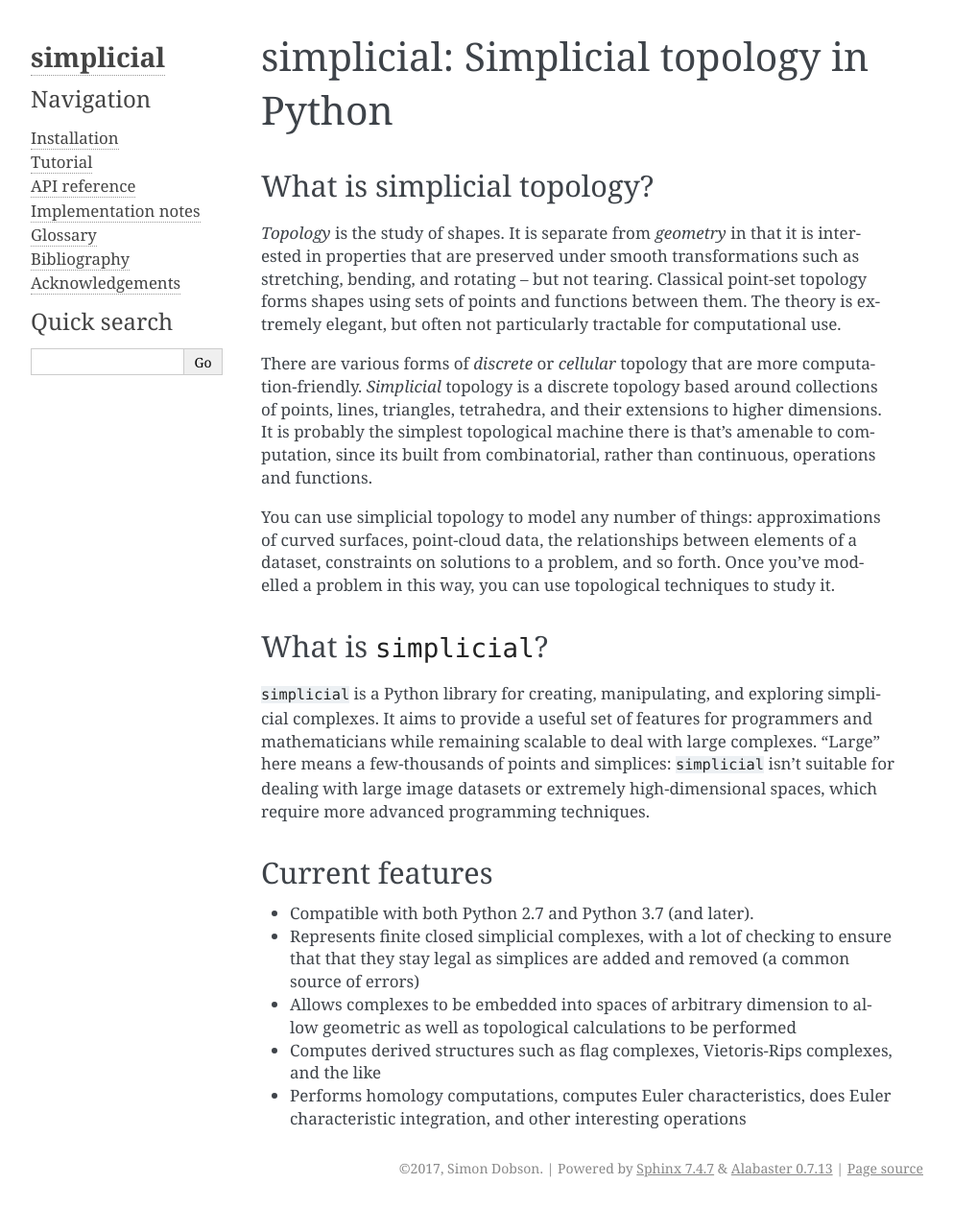
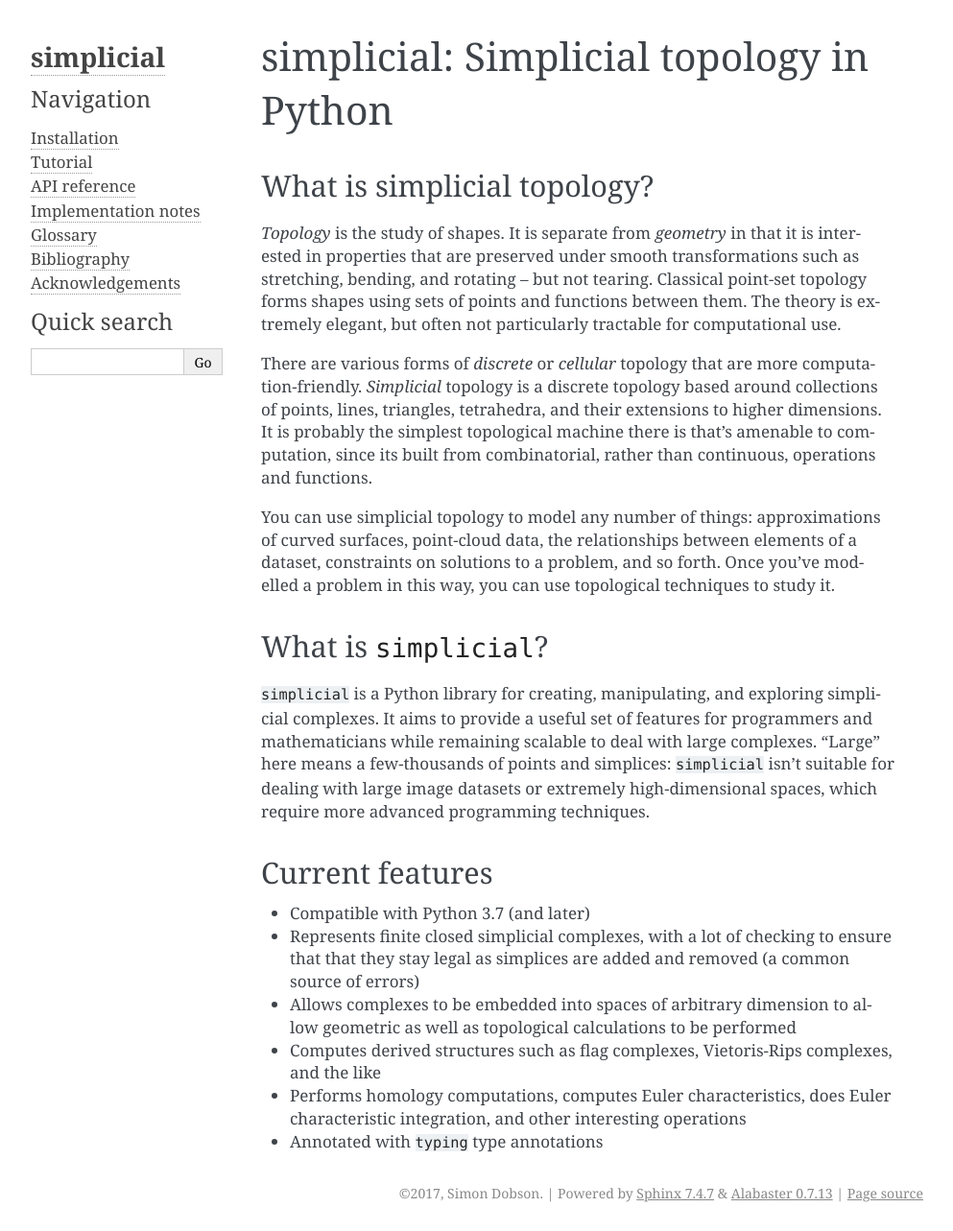
Before and after one commit to simoninireland/simplicial, a Sphinx documentation site: the page built from doc/index.rst, in a window 1280 px wide. Shown: the whole page at 96% size, without its empty margins (148-1141 px from the left). Built offline with Sphinx 7.4.7, drawn with Linux system fonts in a browser that asks for light colours; before the commit the page ends 1257 px from its top, so only the background shows below that.

Commit message:
Added types as a feature

```diff
--- a/doc/index.rst
+++ b/doc/index.rst
@@ -9,50 +9,55 @@ simplicial: Simplicial topology in Python
 What is simplicial topology?
 ----------------------------
 
-*Topology* is the study of shapes. It is separate from *geometry* in that it is interested
-in properties that are preserved under smooth transformations such as stretching,
-bending, and rotating -- but not tearing. Classical point-set topology forms shapes using
-sets of points and functions between them.  The theory is extremely elegant, but often
-not particularly tractable for computational use.
+*Topology* is the study of shapes. It is separate from *geometry* in
+that it is interested in properties that are preserved under smooth
+transformations such as stretching, bending, and rotating -- but not
+tearing. Classical point-set topology forms shapes using sets of
+points and functions between them.  The theory is extremely elegant,
+but often not particularly tractable for computational use.
 
-There are various forms of *discrete* or *cellular* topology that are more computation-friendly.
-*Simplicial* topology is a discrete topology based around collections of points, lines,
-triangles, tetrahedra, and their extensions to higher dimensions. It is probably the simplest
-topological machine there is that's amenable to computation, since its built from
-combinatorial, rather than continuous, operations and functions.
+There are various forms of *discrete* or *cellular* topology that are
+more computation-friendly.  *Simplicial* topology is a discrete
+topology based around collections of points, lines, triangles,
+tetrahedra, and their extensions to higher dimensions. It is probably
+the simplest topological machine there is that's amenable to
+computation, since its built from combinatorial, rather than
+continuous, operations and functions.
 
-You can use simplicial topology to model any number of things: approximations of curved
-surfaces, point-cloud data, the relationships between elements of a dataset, constraints
-on solutions to a problem, and so forth. Once you've modelled a problem in this way, you
-can use topological techniques to study it.
+You can use simplicial topology to model any number of things:
+approximations of curved surfaces, point-cloud data, the relationships
+between elements of a dataset, constraints on solutions to a problem,
+and so forth. Once you've modelled a problem in this way, you can use
+topological techniques to study it.
 
 
 What is ``simplicial``?
 -----------------------
 
-``simplicial`` is a Python library for creating, manipulating, and exploring simplicial
-complexes. It aims to provide a useful set of features for programmers and mathematicians
-while remaining scalable to deal with large complexes. "Large" here means a few-thousands of points
-and simplices: ``simplicial`` isn't suitable for dealing with large image datasets or extremely
-high-dimensional spaces, which require more advanced programming techniques.
+``simplicial`` is a Python library for creating, manipulating, and
+exploring simplicial complexes. It aims to provide a useful set of
+features for programmers and mathematicians while remaining scalable
+to deal with large complexes. "Large" here means a few-thousands of
+points and simplices: ``simplicial`` isn't suitable for dealing with
+large image datasets or extremely high-dimensional spaces, which
+require more advanced programming techniques.
 
 
 Current features
 ----------------
 
-* Compatible with both Python 2.7 and Python 3.7 (and later).
-
-* Represents finite closed simplicial complexes, with a lot of checking to ensure that
-  that they stay legal as simplices are added and removed (a common source of errors)
-
-* Allows complexes to be embedded into spaces of arbitrary dimension to allow geometric
-  as well as topological calculations to be performed
-
-* Computes derived structures such as flag complexes, Vietoris-Rips complexes, and the
-  like
-
-* Performs homology computations, computes Euler characteristics, does Euler characteristic
-  integration, and other interesting operations
+* Compatible with Python 3.7 (and later)
+* Represents finite closed simplicial complexes, with a lot of
+  checking to ensure that that they stay legal as simplices are added
+  and removed (a common source of errors)
+* Allows complexes to be embedded into spaces of arbitrary dimension
+  to allow geometric as well as topological calculations to be
+  performed
+* Computes derived structures such as flag complexes, Vietoris-Rips
+  complexes, and the like
+* Performs homology computations, computes Euler characteristics, does
+  Euler characteristic integration, and other interesting operations
+* Annotated with ``typing`` type annotations
 
 .. toctree::
    :hidden:
```
